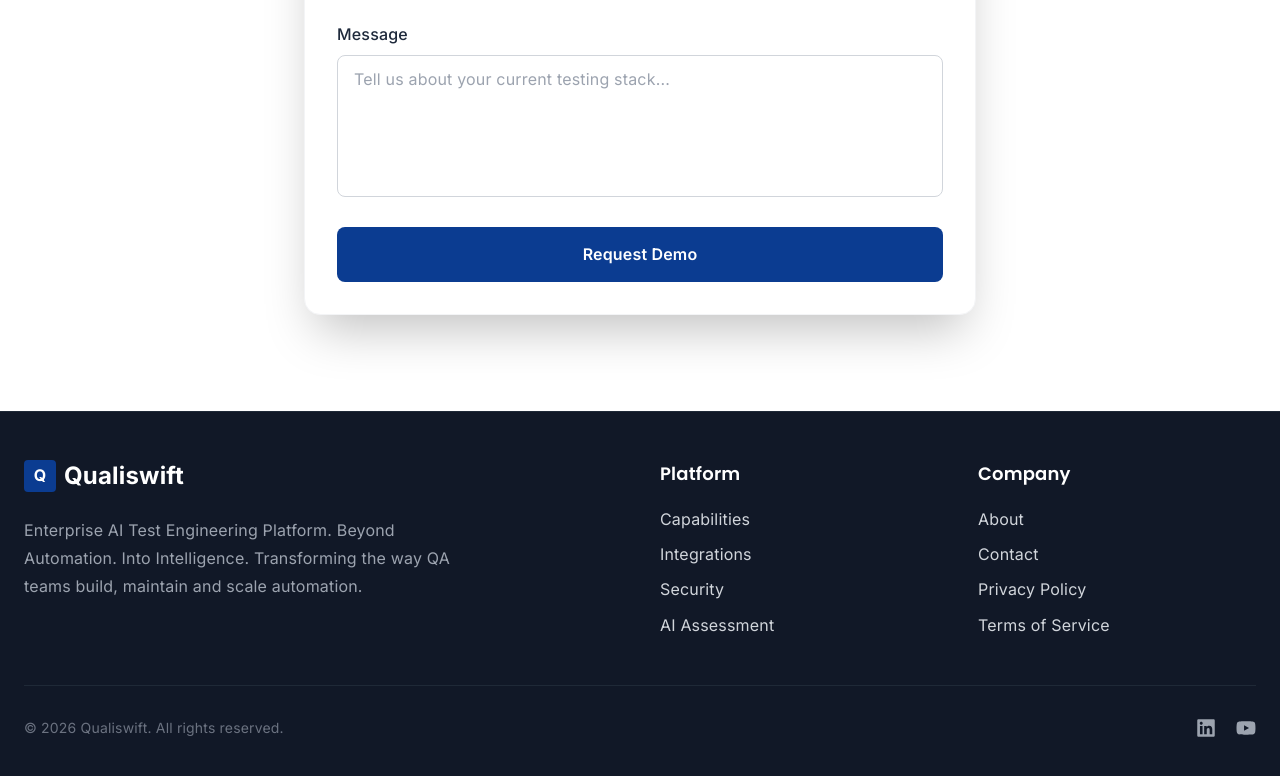
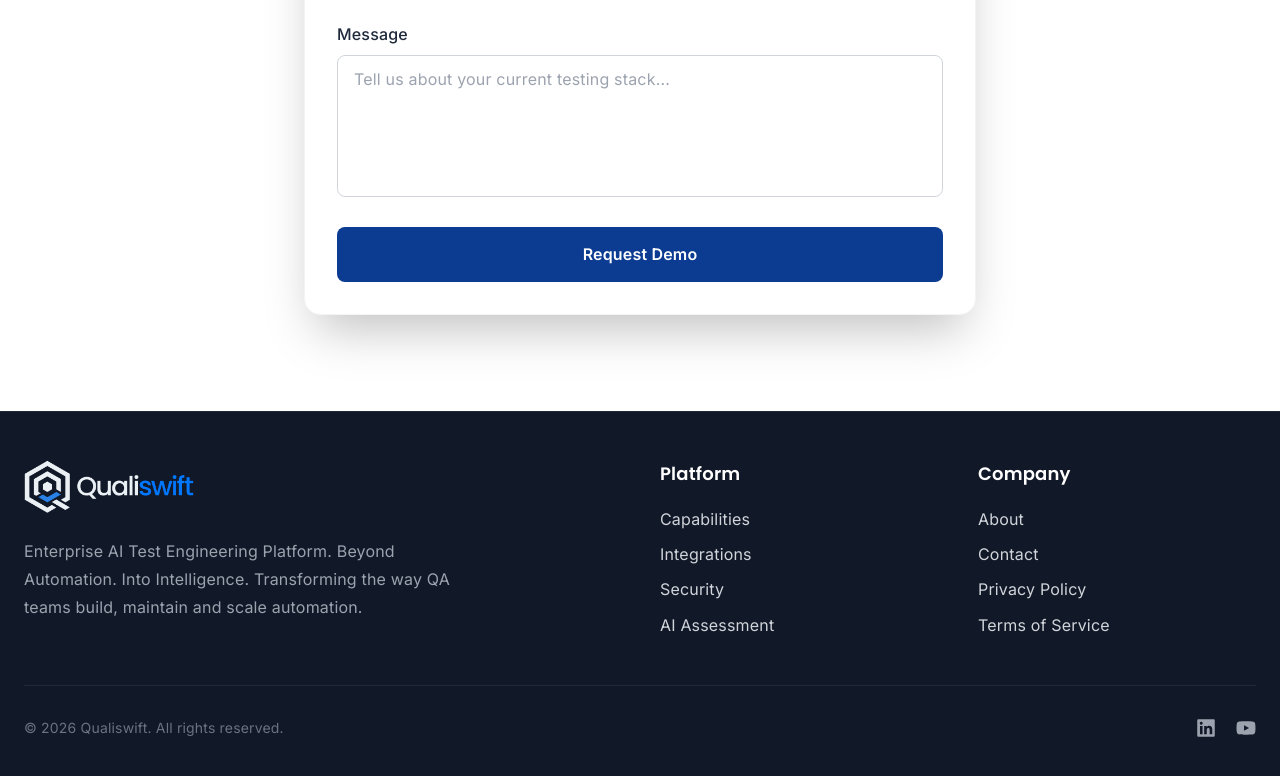
Before and after one commit to sandeep1190/Qualiswift, a React (Vite) app: page / in a window 1280 px wide. Shown: the part 5649-6425 px from the top of the page. Built offline with nearby package versions, Linux system fonts and the light colour scheme.

Commit message:
add footer logo

```diff
--- a/src/components/layouts/Footer/Footer.jsx
+++ b/src/components/layouts/Footer/Footer.jsx
@@ -1,4 +1,5 @@
 import { FaLinkedin, FaYoutube } from "react-icons/fa";
+import logo from "../../../assets/footer-logo.png";
 
 const Footer = () => {
   return (
@@ -16,15 +17,12 @@ const Footer = () => {
 
           <div className="md:col-span-2">
 
-            <div className="flex items-center gap-2 mb-6">
+            <div className="flex items-center gap-2 mb-6 logo">
 
-              <div className="w-8 h-8 rounded bg-[#0B3C91] flex items-center justify-center text-white font-bold">
-                Q
-              </div>
 
-              <span className="heading-font text-2xl font-bold text-white">
-                Qualiswift
-              </span>
+                <img src={logo} alt="Logo" />
+
+
 
             </div>
 
```
Also changed, not shown: src/assets/footer-logo.png (added).
